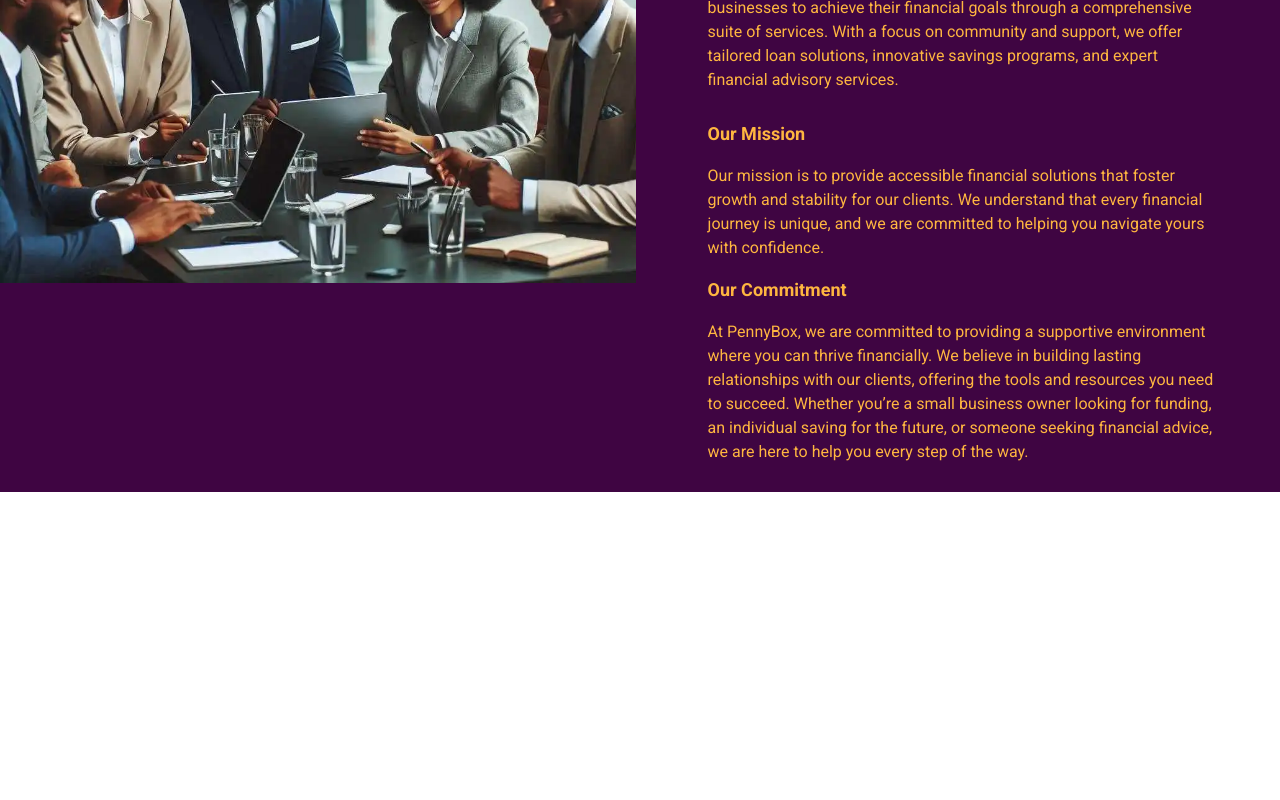
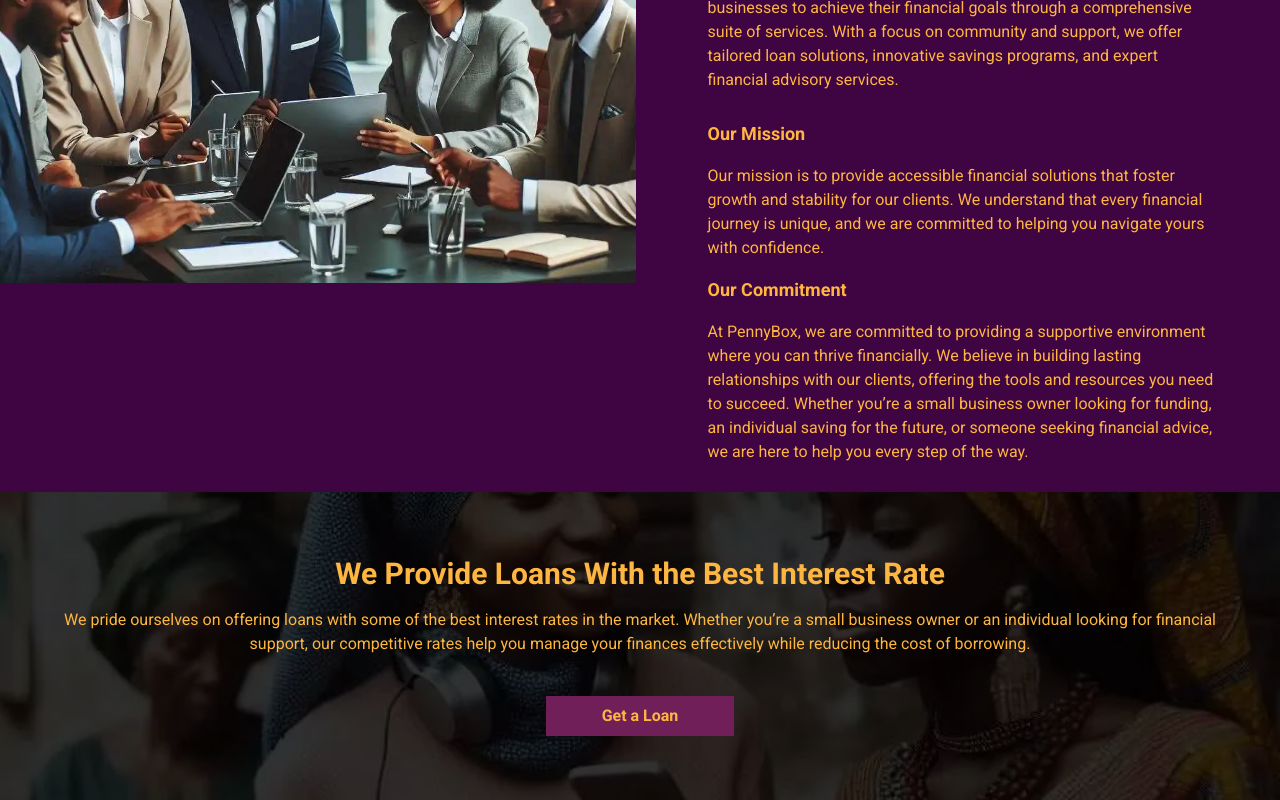
Before and after one commit to messiovo/pennybox, a React (Vite) app: page / in a window 1280 px wide. Shown: the part 1419-2219 px from the top of the page. Before the commit the page ends 1911 px from the top, so only its background shows below. Built offline with nearby package versions, Linux system fonts and the light colour scheme.

Commit message:
building whychooseus page

```diff
--- /dev/null
+++ b/src/Component/molecules/WhyUs.jsx
@@ -0,0 +1,18 @@
+import React from 'react';
+import { Link } from "react-router-dom";
+
+function WhyUs() {
+  return (
+    <div className="bg-[url(./image/whyus.webp)] bg-black/80 bg-no-repeat bg-cover bg-center bg-blend-saturation text-sec flex flex-col items-center justify-center lg:px-16 px-5 lg:py-16 py-10 text-center">
+        <h1 className='lg:text-3xl text-2xl font-bold pb-4'>We Provide Loans With the Best Interest Rate</h1>
+        <p className='lg:text-base text-sm lg:pb-10 pb-6 leading-6'>We pride ourselves on offering loans with some of the best interest rates in the market. Whether you’re a small business owner or an individual looking for financial support, our competitive rates help you manage your finances effectively while reducing the cost of borrowing.</p>
+        <Link to="/contact">
+                    <button className="text-sec bg-dark py-2 lg:px-14 px-5 mx-auto block font-semibold hover:bg-sec hover:text-dark transition-colors ease-in-out duration-500 ">
+                        Get a Loan
+                    </button>
+                </Link>
+    </div>
+  )
+}
+
+export default WhyUs
--- a/src/Component/molecules/index.js
+++ b/src/Component/molecules/index.js
@@ -2,3 +2,4 @@ export {default as Nav} from './Nav';
 export {default as Hero} from './Hero';
 export {default as CardOne} from './CardOne';
 export {default as AboutUs} from './AboutUs';
+export {default as WhyUs} from './WhyUs';
--- a/src/Pages/Home.jsx
+++ b/src/Pages/Home.jsx
@@ -1,5 +1,5 @@
 import React from "react";
-import { Hero, CardOne, AboutUs} from '../Component/molecules';
+import { Hero, CardOne, AboutUs, WhyUs} from '../Component/molecules';
 
 
 const Home = () => {
@@ -9,6 +9,7 @@ const Home = () => {
       <Hero/>
       <CardOne/>
       <AboutUs/>
+      <WhyUs/>
 
       </>
     )
--- a/tailwind.config.js
+++ b/tailwind.config.js
@@ -12,6 +12,7 @@ export default {
         dark:"#701F58",
         sec:"#feb640",
       }
+
     },
   },
   plugins: [],
```
Also changed, not shown: src/style/image/whyus.webp (added).
